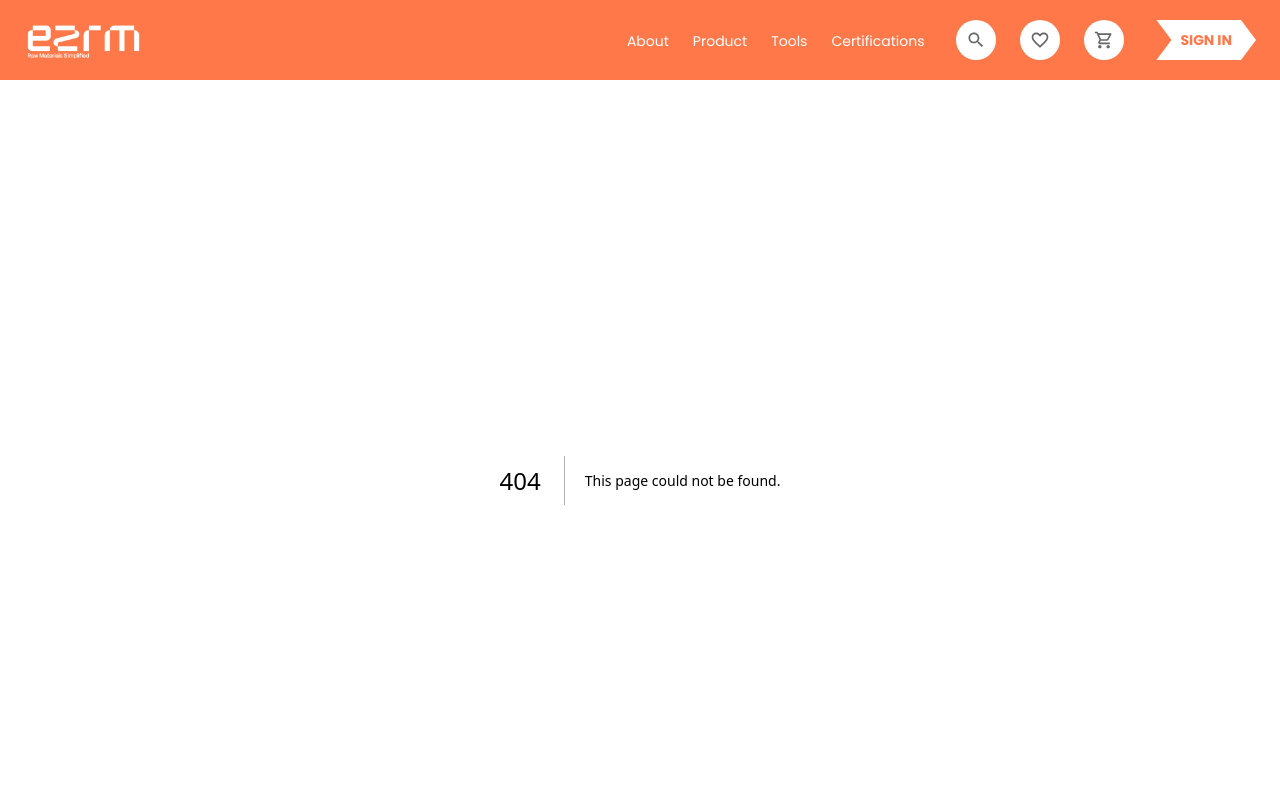
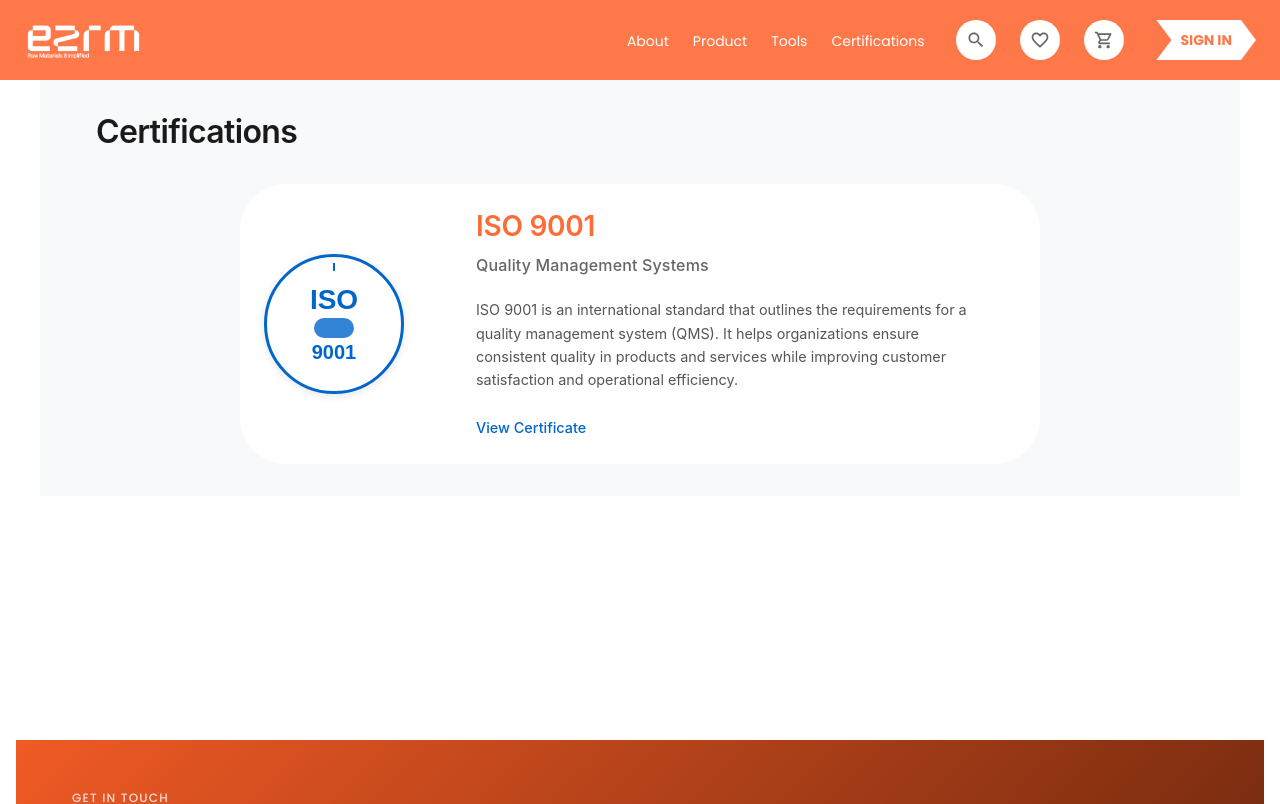
Before and after one commit to Ketan281/ezrm-main-ui, a Next.js app: page /certifications in a window 1280 px wide. Before the commit this address had no page. Shown: the top 804 px of the page. Built offline with nearby package versions, Linux system fonts and the light colour scheme.

Commit message:
saved changes

```diff
--- /dev/null
+++ b/src/app/certifications/page.tsx
@@ -0,0 +1,241 @@
+"use client"
+import type React from "react"
+import { Box, Typography, Link, Container } from "@mui/material"
+
+const Certifications: React.FC = () => {
+  return (
+    <Container sx={{ width:"100%", backgroundColor: "#f8f9fa", }}>
+      <Box
+        sx={{
+          backgroundColor: "#f8f9fa",
+          borderRadius: 2,
+          p: { xs: 3, md: 4 },
+          minHeight: "300px",
+        }}
+      >
+        {/* Certifications Heading */}
+        <Typography
+          variant="h4"
+          sx={{
+            fontFamily: '"Inter", "Roboto", "Helvetica", "Arial", sans-serif',
+            fontWeight: 600,
+            fontSize: { xs: "1.75rem", md: "2rem" },
+            color: "#1a1a1a",
+            mb: { xs: 3, md: 4 },
+            letterSpacing: "-0.02em",
+          }}
+
+        >
+          Certifications
+        </Typography>
+
+        {/* ISO Certification Section */}
+        <Box
+        sx={{
+            display:"flex",
+          flexDirection:"column",
+          alignItems:"center"
+        }}
+        >
+        <Box
+          sx={{
+            display: "flex",
+            alignItems: { xs: "flex-start", md: "center" },
+            flexDirection: { xs: "column", md: "row" },
+            justifyContent:"center",
+            gap: { xs: 3, md: 9 },
+            minWidth: "800px",
+             backgroundColor: "white",
+            p:3,
+            // pl:8,
+            borderRadius:"46px"
+
+          }}
+
+        >
+          {/* ISO Logo */}
+          <Box
+            sx={{
+              flexShrink: 0,
+              display: "flex",
+              justifyContent: { xs: "center", md: "flex-start" },
+              width: { xs: "100%", md: "auto" },
+            }}
+          >
+            <Box
+              sx={{
+                width: { xs: "120px", md: "140px" },
+                height: { xs: "120px", md: "140px" },
+                position: "relative",
+                display: "flex",
+                alignItems: "center",
+                justifyContent: "center",
+              }}
+            >
+              {/* ISO Badge Background Circle */}
+              <Box
+                sx={{
+                  width: "100%",
+                  height: "100%",
+                  borderRadius: "50%",
+                  backgroundColor: "#ffffff",
+                  border: "3px solid #0066cc",
+                  display: "flex",
+                  flexDirection: "column",
+                  alignItems: "center",
+                  justifyContent: "center",
+                  position: "relative",
+                  boxShadow: "0 2px 8px rgba(0,0,0,0.1)",
+                }}
+              >
+                {/* ISO Text */}
+                <Typography
+                  sx={{
+                    fontFamily: '"Arial", sans-serif',
+                    fontWeight: 700,
+                    fontSize: { xs: "1.5rem", md: "1.75rem" },
+                    color: "#0066cc",
+                    lineHeight: 1,
+                    mb: 0.5,
+                  }}
+                >
+                  ISO
+                </Typography>
+
+                {/* Globe/Network Icon Placeholder */}
+                <Box
+                  sx={{
+                    width: "40px",
+                    height: "20px",
+                    backgroundColor: "#0066cc",
+                    borderRadius: "10px",
+                    mb: 0.5,
+                    opacity: 0.8,
+                  }}
+                />
+
+                {/* 9001 Text */}
+                <Typography
+                  sx={{
+                    fontFamily: '"Arial", sans-serif',
+                    fontWeight: 700,
+                    fontSize: { xs: "1.1rem", md: "1.25rem" },
+                    color: "#0066cc",
+                    lineHeight: 1,
+                  }}
+                >
+                  9001
+                </Typography>
+
+                {/* Circular Text Around Badge */}
+                <Box
+                  sx={{
+                    position: "absolute",
+                    top: "-2px",
+                    left: "-2px",
+                    right: "-2px",
+                    bottom: "-2px",
+                    borderRadius: "50%",
+                    "&::before": {
+                      content: '""',
+                      position: "absolute",
+                      top: "8px",
+                      left: "50%",
+                      transform: "translateX(-50%)",
+                      width: "2px",
+                      height: "8px",
+                      backgroundColor: "#0066cc",
+                    },
+                  }}
+                />
+              </Box>
+            </Box>
+          </Box>
+
+          {/* Content Section */}
+          <Box
+            sx={{
+              flex: 1,
+              textAlign: { xs: "center", md: "left" },
+            }}
+          >
+            {/* ISO 9001 Title */}
+            <Typography
+              variant="h5"
+              sx={{
+                fontFamily: '"Inter", "Roboto", "Helvetica", "Arial", sans-serif',
+                fontWeight: 600,
+                fontSize: { xs: "1.5rem", md: "1.75rem" },
+                color: "#ff6b35",
+                mb: 1,
+                letterSpacing: "-0.01em",
+              }}
+            >
+              ISO 9001
+            </Typography>
+
+            {/* Subtitle */}
+            <Typography
+              sx={{
+                fontFamily: '"Inter", "Roboto", "Helvetica", "Arial", sans-serif',
+                fontWeight: 500,
+                fontSize: { xs: "0.95rem", md: "1rem" },
+                color: "#666666",
+                mb: { xs: 2, md: 2.5 },
+                letterSpacing: "0.01em",
+              }}
+            >
+              Quality Management Systems
+            </Typography>
+
+            {/* Description */}
+            <Typography
+              sx={{
+                fontFamily: '"Inter", "Roboto", "Helvetica", "Arial", sans-serif',
+                fontWeight: 400,
+                fontSize: { xs: "0.875rem", md: "0.9rem" },
+                color: "#555555",
+                lineHeight: 1.6,
+                mb: { xs: 2.5, md: 3 },
+                maxWidth: "500px",
+                mx: { xs: "auto", md: 0 },
+              }}
+            >
+              ISO 9001 is an international standard that outlines the requirements for a quality management system
+              (QMS). It helps organizations ensure consistent quality in products and services while improving customer
+              satisfaction and operational efficiency.
+            </Typography>
+
+            {/* View Certificate Link */}
+            <Link
+              href="#"
+              sx={{
+                fontFamily: '"Inter", "Roboto", "Helvetica", "Arial", sans-serif',
+                fontWeight: 500,
+                fontSize: { xs: "0.875rem", md: "0.9rem" },
+                color: "#0066cc",
+                textDecoration: "none",
+                cursor: "pointer",
+                "&:hover": {
+                  textDecoration: "underline",
+                  color: "#0052a3",
+                },
+                "&:focus": {
+                  outline: "2px solid #0066cc",
+                  outlineOffset: "2px",
+                  borderRadius: "2px",
+                },
+              }}
+            >
+              View Certificate
+            </Link>
+          </Box>
+        </Box>
+        </Box>
+
+      </Box>
+    </Container>
+  )
+}
+
+export default Certifications
```
Also changed, not shown: public/iso.png (added).
